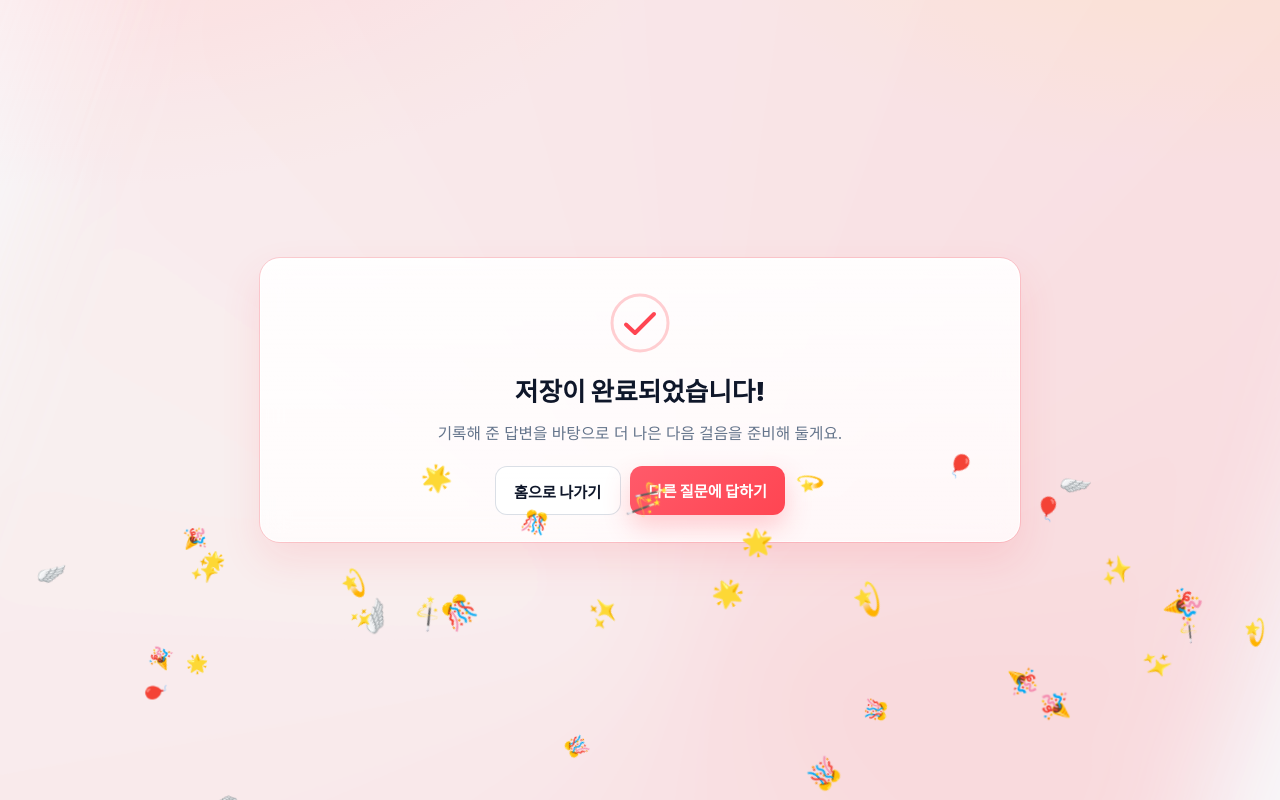
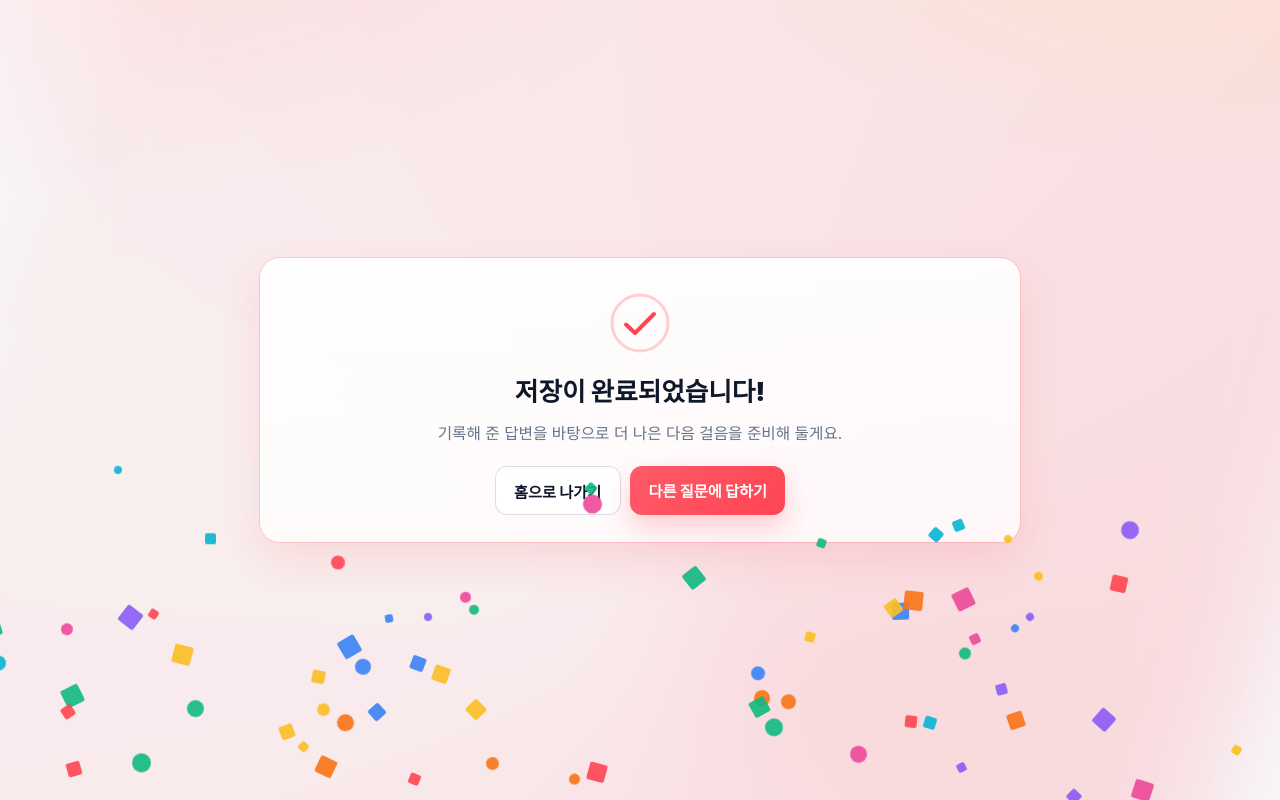
Before and after one commit to no-ikjun/deokdam-pocket, a Next.js app: page /self/done in a window 1280 px wide. Built offline with nearby package versions, Linux system fonts and the light colour scheme; no server answers.

Commit message:
feat: replace custom confetti implementation with ConfettiEffect component in Done pages

```diff
--- a/src/app/self/done/page.tsx
+++ b/src/app/self/done/page.tsx
@@ -1,51 +1,17 @@
 "use client";
 
-import { useMemo } from "react";
 import styles from "./page.module.css";
 import { useRouter } from "next/navigation";
-
-const EMOJIS = ["🎉", "✨", "🎊", "🌟", "💫", "🎈", "🪽", "🪄"];
+import ConfettiEffect from "@/components/confetti/ConfettiEffect";
 
 export default function DonePage() {
   const router = useRouter();
-  // 컨페티 파티클(이모지) 랜덤 배치
-  const particles = useMemo(() => {
-    return Array.from({ length: 36 }).map((_, i) => {
-      const left = Math.random() * 100; // %
-      const delay = Math.random() * 1.2; // s
-      const dur = 5 + Math.random() * 3; // s
-      const size = 18 + Math.floor(Math.random() * 10); // px
-      const emoji = EMOJIS[i % EMOJIS.length];
-      const rotate = Math.random() > 0.5 ? 1 : -1;
-      return { left, delay, dur, size, emoji, rotate };
-    });
-  }, []);
 
   return (
-    <main className={styles.page} aria-label="완료 페이지">
-      {/* 배경 애니메이션 레이어 */}
-      <div className={styles.bg} aria-hidden />
-
-      {/* 축하 이모지 컨페티 */}
-      <div className={styles.confetti} aria-hidden>
-        {particles.map((p, idx) => (
-          <span
-            key={idx}
-            className={styles.particle}
-            style={
-              {
-                left: `${p.left}%`,
-                animationDelay: `${p.delay}s`,
-                animationDuration: `${p.dur}s`,
-                fontSize: `${p.size}px`,
-                ["--spin-dir" as any]: p.rotate,
-              } as React.CSSProperties
-            }
-          >
-            {p.emoji}
-          </span>
-        ))}
-      </div>
+    <ConfettiEffect particleCount={100} zIndex={2}>
+      <main className={styles.page} aria-label="완료 페이지">
+        {/* 배경 애니메이션 레이어 */}
+        <div className={styles.bg} aria-hidden />
 
       {/* 글래스 카드 */}
       <section className={styles.card}>
@@ -90,6 +56,7 @@
           </div>
         </div>
       </section>
-    </main>
+      </main>
+    </ConfettiEffect>
   );
 }
```
Also changed, not shown: src/app/pocket/new/done/page.tsx (+4 -34 lines).
